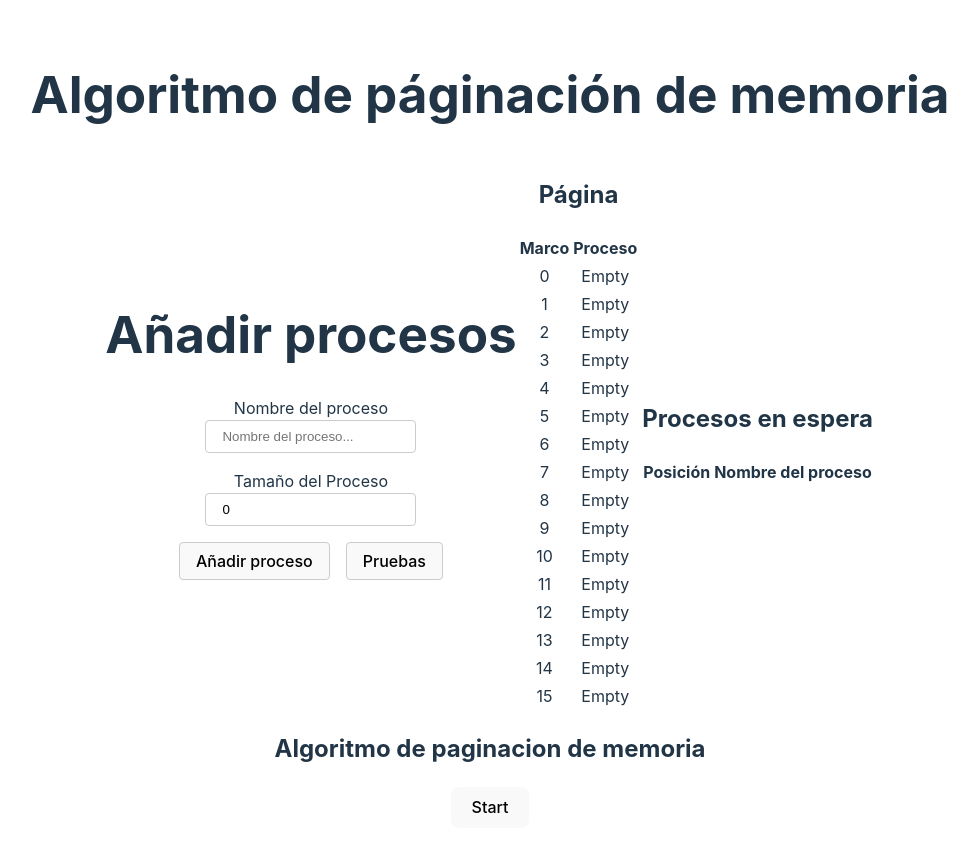
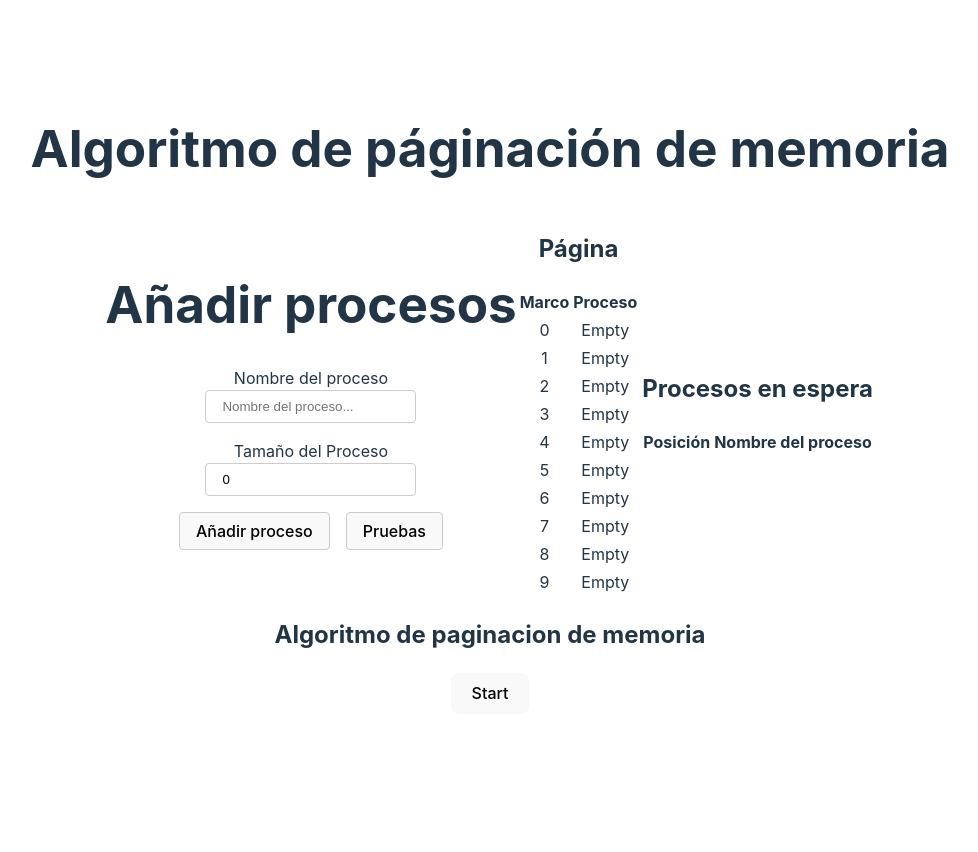
Before and after one commit to crkos/Proyecto-Algoritmo-Paginacion, a React (Vite) app: page / in a window 1280 px wide. Shown: the top 852 px of the page, without its empty margins (150-1128 px from the left). After the commit the page ends 800 px from the top, so only its background shows below. Built offline with nearby package versions, Linux system fonts and the light colour scheme.

Commit message:
terminado (creo)

```diff
--- a/src/algoritmo/paginacion.js
+++ b/src/algoritmo/paginacion.js
@@ -2,7 +2,7 @@ export class Paginacion {
   procesos = [];
   memoriaSize = 0;
   waitingProcesses = []; // Lista de procesos en espera
-  frames = new Array(16).fill(null); // Memoria en los frames
+  frames = new Array(10).fill(null); // Memoria en los frames
 
   constructor(procesos, memoriaSize, setFrames, setWaitingQueue) {
     this.procesos = procesos;
@@ -40,7 +40,7 @@ export class Paginacion {
         return;
       }
 
-      this.frames[frameIndex] = { processName: process.name, frameIndex: i };
+      this.frames[frameIndex] = { processName: process.name, frameIndex: i, backgroundColor: process.color };
       console.log(`Assigned process ${process.name} to frame ${frameIndex}`);
     }
     this.updateFrames(this.frames);
@@ -70,10 +70,16 @@ export class Paginacion {
 
     console.log(`Current frames: ${JSON.stringify(this.frames)}`);
     this.updateFrames(this.frames);
-    if (this.waitingProcesses.length > 0) {
+
+// Add all processes in the waiting queue to memory, if there is enough space.
+    let freeFrames = this.frames.filter(frame => frame === null).length;
+    let processesAdded = 0;
+    while (this.waitingProcesses.length > 0 && freeFrames >= this.waitingProcesses[0].size && processesAdded < 2) {
       const nextProcess = this.waitingProcesses.shift();
       await this.addProcessToMemory(nextProcess);
       this.updateWaitingQueue(this.waitingProcesses);
+      freeFrames -= nextProcess.size;
+      processesAdded++;
     }
   }
 }
--- a/src/components/Paginacion.jsx
+++ b/src/components/Paginacion.jsx
@@ -6,7 +6,7 @@ import {Paginacion} from "../algoritmo/paginacion.js";
 const Pagination = () => {
   const [enabled, setEnabled] = useState(false);
   const [processes, setProcesses] = useState([])
-  const [frames, setFrames] = useState(new Array(16).fill(null));
+  const [frames, setFrames] = useState(new Array(10).fill(null));
   const [waitingQueue, setWaitingQueue] = useState([]);
 
   useEffect(() => {
@@ -65,8 +65,8 @@ const Pagination = () => {
             </tr>
             </thead>
             <tbody>
-            {frames.map((frame, index) => (
-              <tr key={index}>
+            {frames?.map((frame, index) => (
+              <tr key={index} style={{backgroundColor: frame?.backgroundColor}}>
                 <td>{index}</td>
                 <td>{frame ? frame.processName : 'Empty'}</td>
               </tr>
--- a/src/components/ProcessAdder.jsx
+++ b/src/components/ProcessAdder.jsx
@@ -13,13 +13,16 @@ const ProcessAdder = ({setProcesses}) => {
   });
 
   const addPrueba = () => {
-    setProcesses((processes) => [...processes, new Process("A", 6, 0, 2)]);
-    setProcesses((processes) => [...processes, new Process("B", 10, 4, 1)]);
-    setProcesses((processes) => [...processes, new Process("C", 10, 3, 1)]);
-    setProcesses((processes) => [...processes, new Process("D", 4, 2, 2)]);
-    setProcesses((processes) => [...processes, new Process("E", 4, 1, 3)]);
-    setProcesses((processes) => [...processes, new Process("F", 3, 5, 2)]);
+    setProcesses((processes) => [...processes, new Process("A", 1, 0, 2)]);
+    setProcesses((processes) => [...processes, new Process("B", 8, 4, 1)]);
+    setProcesses((processes) => [...processes, new Process("C", 1, 3, 1)]);
+    setProcesses((processes) => [...processes, new Process("D", 2, 2, 2)]);
+    setProcesses((processes) => [...processes, new Process("E", 2, 1, 3)]);
+    setProcesses((processes) => [...processes, new Process("F", 6, 5, 2)]);
     setProcesses((processes) => [...processes, new Process("G", 2, 6, 3)]);
+    setProcesses((processes) => [...processes, new Process("H", 4, 6, 3)]);
+    setProcesses((processes) => [...processes, new Process("I", 6, 6, 3)]);
+    setProcesses((processes) => [...processes, new Process("J", 2, 6, 3)]);
   }
 
   const addProcess = () => {
```
